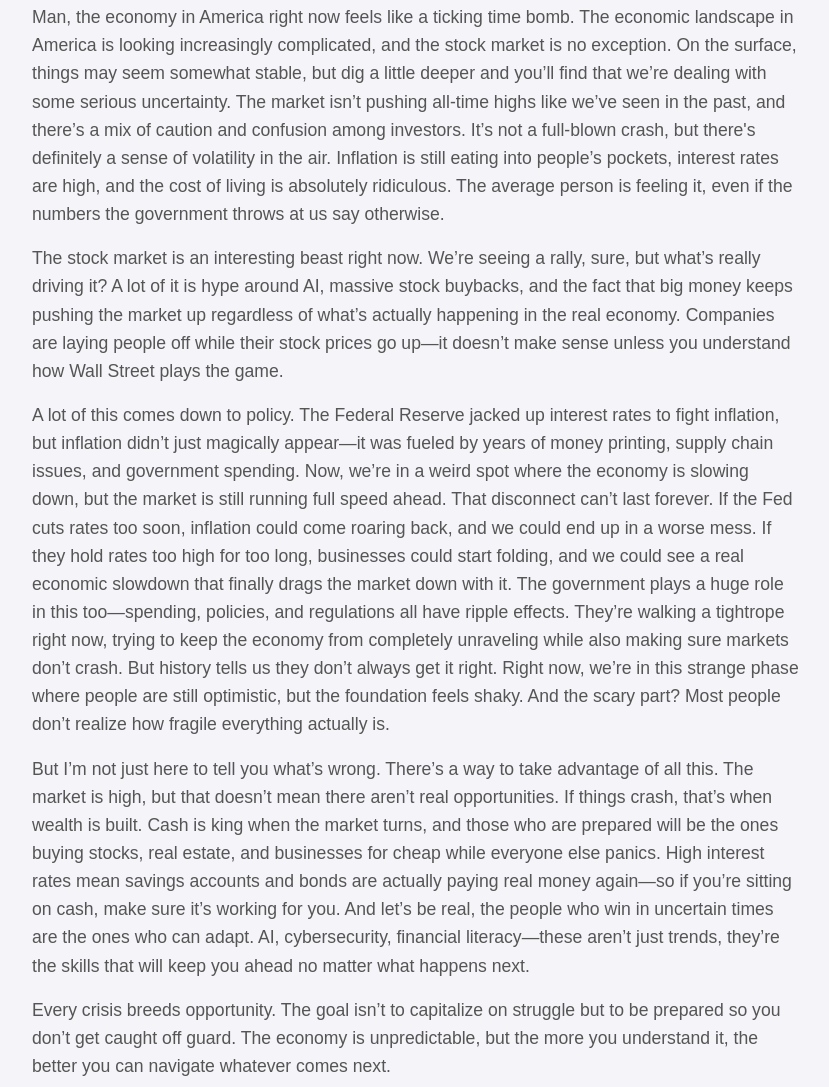
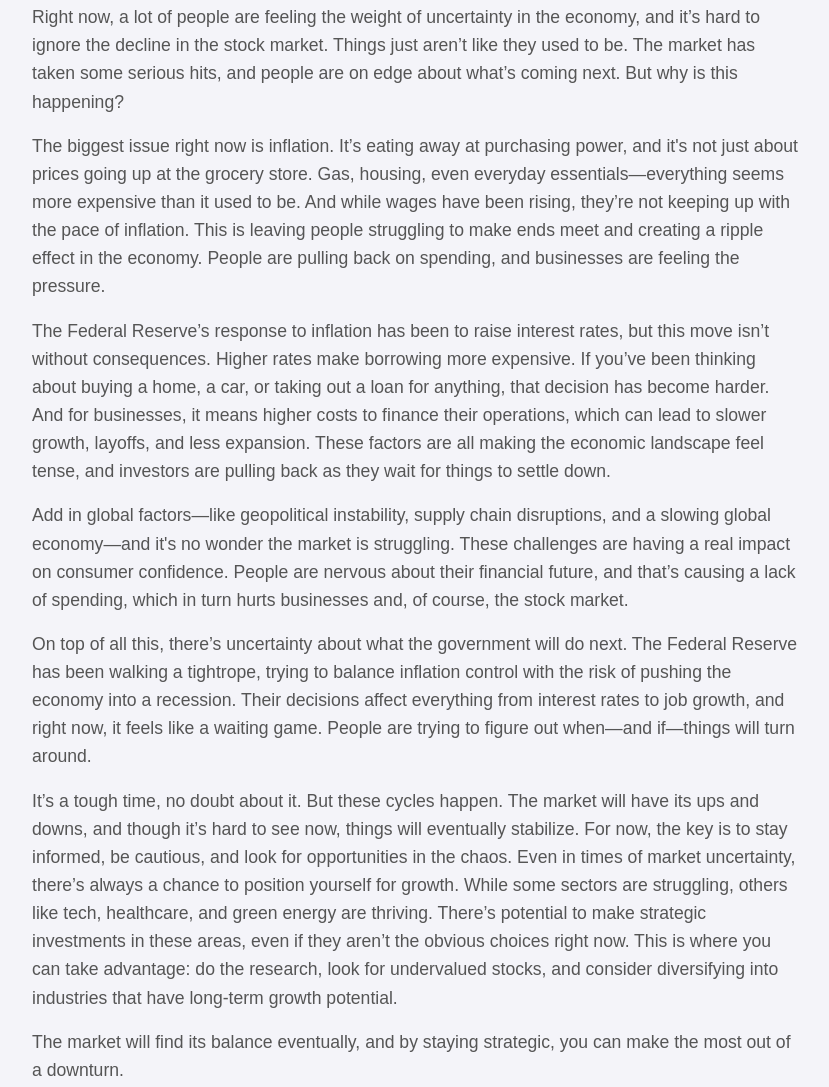
Before and after one commit to t-provelo/solace-wealth-journal, a plain HTML site: page economic.html in a window 1280 px wide. Shown: the part 313-1400 px from the top of the page, without its empty margins (224-1053 px from the left). Drawn offline with Linux system fonts and the light colour scheme.

Commit message:
Update economic.html

```diff
--- a/economic.html
+++ b/economic.html
@@ -34,11 +34,13 @@
         <h2>Why This Economy Feels Like a Time Bomb?</h2>
         <div class="article">
             <div class="byline">By: Terry Roy - Published on March 7, 2025</div>
-            <p>Man, the economy in America right now feels like a ticking time bomb. The economic landscape in America is looking increasingly complicated, and the stock market is no exception. On the surface, things may seem somewhat stable, but dig a little deeper and you’ll find that we’re dealing with some serious uncertainty. The market isn’t pushing all-time highs like we’ve seen in the past, and there’s a mix of caution and confusion among investors. It’s not a full-blown crash, but there's definitely a sense of volatility in the air. Inflation is still eating into people’s pockets, interest rates are high, and the cost of living is absolutely ridiculous. The average person is feeling it, even if the numbers the government throws at us say otherwise.</p>
-            <p>The stock market is an interesting beast right now. We’re seeing a rally, sure, but what’s really driving it? A lot of it is hype around AI, massive stock buybacks, and the fact that big money keeps pushing the market up regardless of what’s actually happening in the real economy. Companies are laying people off while their stock prices go up—it doesn’t make sense unless you understand how Wall Street plays the game.</p>
-            <p>A lot of this comes down to policy. The Federal Reserve jacked up interest rates to fight inflation, but inflation didn’t just magically appear—it was fueled by years of money printing, supply chain issues, and government spending. Now, we’re in a weird spot where the economy is slowing down, but the market is still running full speed ahead. That disconnect can’t last forever. If the Fed cuts rates too soon, inflation could come roaring back, and we could end up in a worse mess. If they hold rates too high for too long, businesses could start folding, and we could see a real economic slowdown that finally drags the market down with it. The government plays a huge role in this too—spending, policies, and regulations all have ripple effects. They’re walking a tightrope right now, trying to keep the economy from completely unraveling while also making sure markets don’t crash. But history tells us they don’t always get it right. Right now, we’re in this strange phase where people are still optimistic, but the foundation feels shaky. And the scary part? Most people don’t realize how fragile everything actually is.</p>
-            <p>But I’m not just here to tell you what’s wrong. There’s a way to take advantage of all this. The market is high, but that doesn’t mean there aren’t real opportunities. If things crash, that’s when wealth is built. Cash is king when the market turns, and those who are prepared will be the ones buying stocks, real estate, and businesses for cheap while everyone else panics. High interest rates mean savings accounts and bonds are actually paying real money again—so if you’re sitting on cash, make sure it’s working for you. And let’s be real, the people who win in uncertain times are the ones who can adapt. AI, cybersecurity, financial literacy—these aren’t just trends, they’re the skills that will keep you ahead no matter what happens next.</p>
-            <p>Every crisis breeds opportunity. The goal isn’t to capitalize on struggle but to be prepared so you don’t get caught off guard. The economy is unpredictable, but the more you understand it, the better you can navigate whatever comes next.</p>
+            <p>Right now, a lot of people are feeling the weight of uncertainty in the economy, and it’s hard to ignore the decline in the stock market. Things just aren’t like they used to be. The market has taken some serious hits, and people are on edge about what’s coming next. But why is this happening?</p>
+            <p>The biggest issue right now is inflation. It’s eating away at purchasing power, and it's not just about prices going up at the grocery store. Gas, housing, even everyday essentials—everything seems more expensive than it used to be. And while wages have been rising, they’re not keeping up with the pace of inflation. This is leaving people struggling to make ends meet and creating a ripple effect in the economy. People are pulling back on spending, and businesses are feeling the pressure.</p>
+            <p>The Federal Reserve’s response to inflation has been to raise interest rates, but this move isn’t without consequences. Higher rates make borrowing more expensive. If you’ve been thinking about buying a home, a car, or taking out a loan for anything, that decision has become harder. And for businesses, it means higher costs to finance their operations, which can lead to slower growth, layoffs, and less expansion. These factors are all making the economic landscape feel tense, and investors are pulling back as they wait for things to settle down.</p>
+            <p>Add in global factors—like geopolitical instability, supply chain disruptions, and a slowing global economy—and it's no wonder the market is struggling. These challenges are having a real impact on consumer confidence. People are nervous about their financial future, and that’s causing a lack of spending, which in turn hurts businesses and, of course, the stock market.</p>
+            <p>On top of all this, there’s uncertainty about what the government will do next. The Federal Reserve has been walking a tightrope, trying to balance inflation control with the risk of pushing the economy into a recession. Their decisions affect everything from interest rates to job growth, and right now, it feels like a waiting game. People are trying to figure out when—and if—things will turn around.</p>
+            <p>It’s a tough time, no doubt about it. But these cycles happen. The market will have its ups and downs, and though it’s hard to see now, things will eventually stabilize. For now, the key is to stay informed, be cautious, and look for opportunities in the chaos. Even in times of market uncertainty, there’s always a chance to position yourself for growth. While some sectors are struggling, others like tech, healthcare, and green energy are thriving. There’s potential to make strategic investments in these areas, even if they aren’t the obvious choices right now. This is where you can take advantage: do the research, look for undervalued stocks, and consider diversifying into industries that have long-term growth potential.</p>
+            <p>The market will find its balance eventually, and by staying strategic, you can make the most out of a downturn.</p>
         </div>
     </section>
     <footer>© 2025 Roy Collection. All rights reserved.</footer>
```
